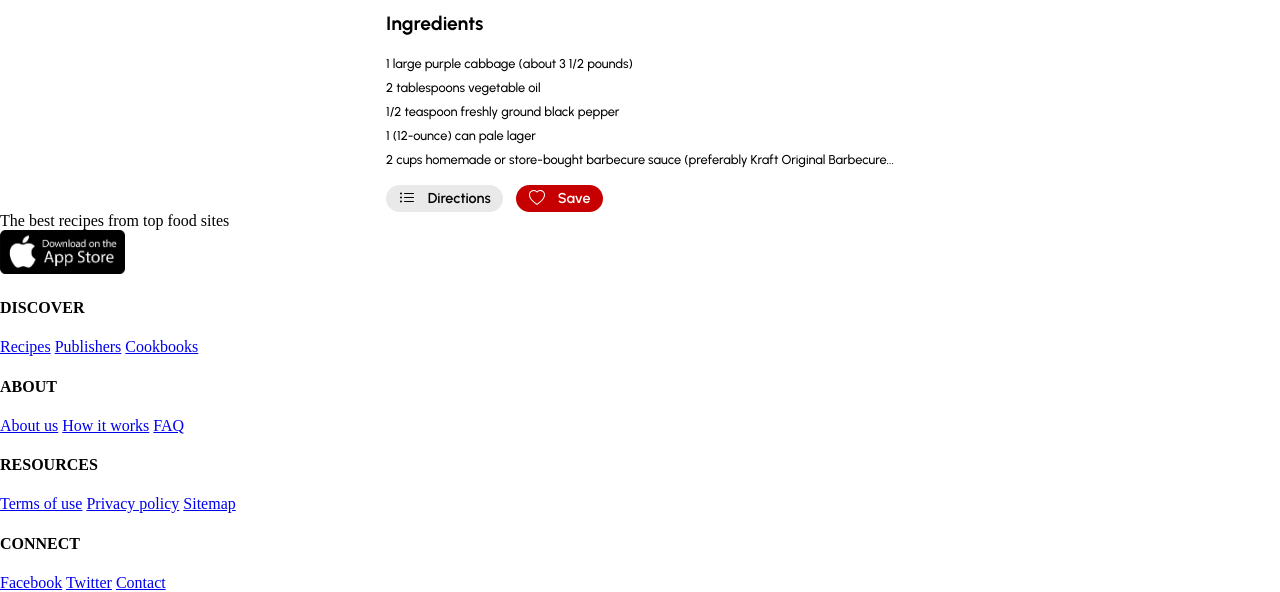
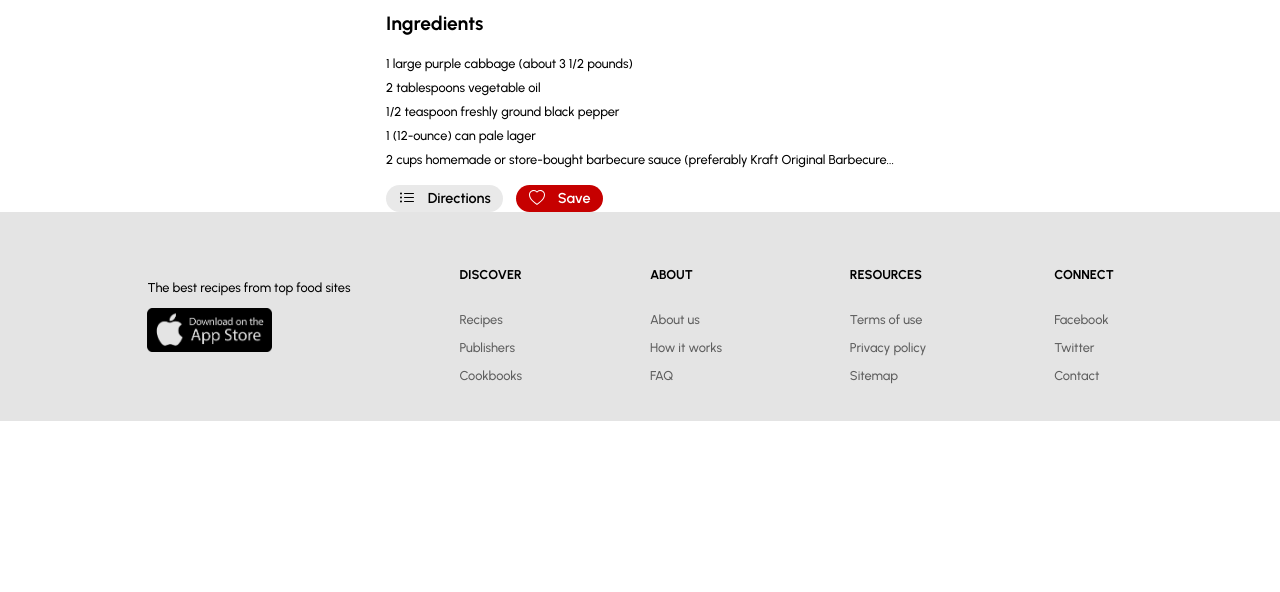
Before and after one commit to maja3698/recreate_this, a plain HTML site: page index.html in a window 1280 px wide. Shown: the part 771-1363 px from the top of the page. After the commit the page ends 1192 px from the top, so only its background shows below. Drawn offline with Linux system fonts and the light colour scheme.

Commit message:
footer layout done

```diff
--- a/css/style.css
+++ b/css/style.css
@@ -161,3 +161,40 @@ p {
   font-size: 0.8rem;
   line-height: 1.5rem;
 }
+
+/* FOOTER STYLING */
+
+footer{
+  display: grid;
+  background-color: rgb(228, 228, 228);
+  grid-template-areas: "applelink linksource";
+  grid-template-columns: 35% 1fr;
+  padding: 3vw;
+  font-family: "Urbanist", sans-serif;
+  font-size: 0.8rem;
+}
+
+#appstore{
+  display: flex;
+  flex-direction: column;
+  align-self: center;
+  justify-self: center;
+  gap:1vw;
+}
+
+.link-con{
+  display: grid;
+  grid-template-areas: "discover about resources connect";
+}
+
+.link-item{
+  display: flex;
+  flex-direction: column;
+  gap: 1vw;
+}
+
+.link-con a{
+  text-decoration-line: none;
+  color: rgb(94, 94, 94);
+
+}
```
